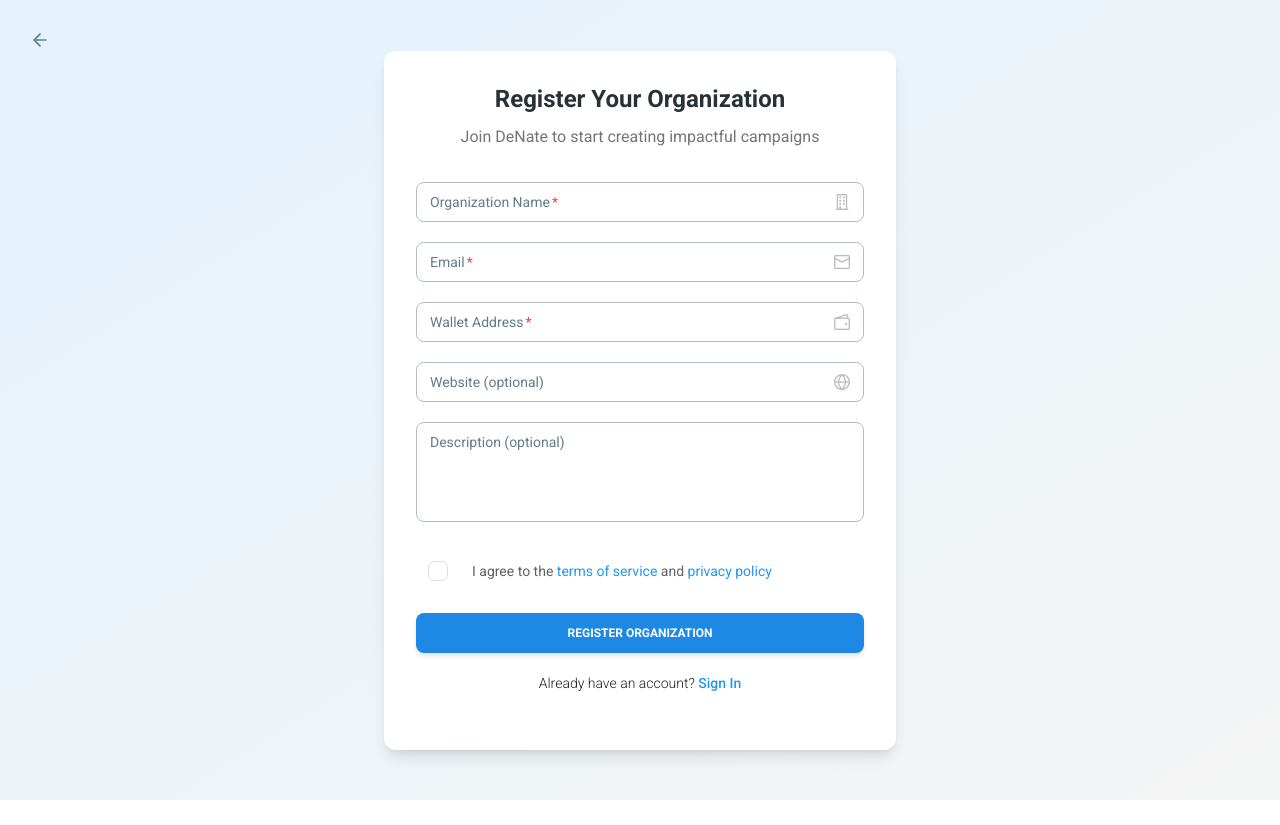
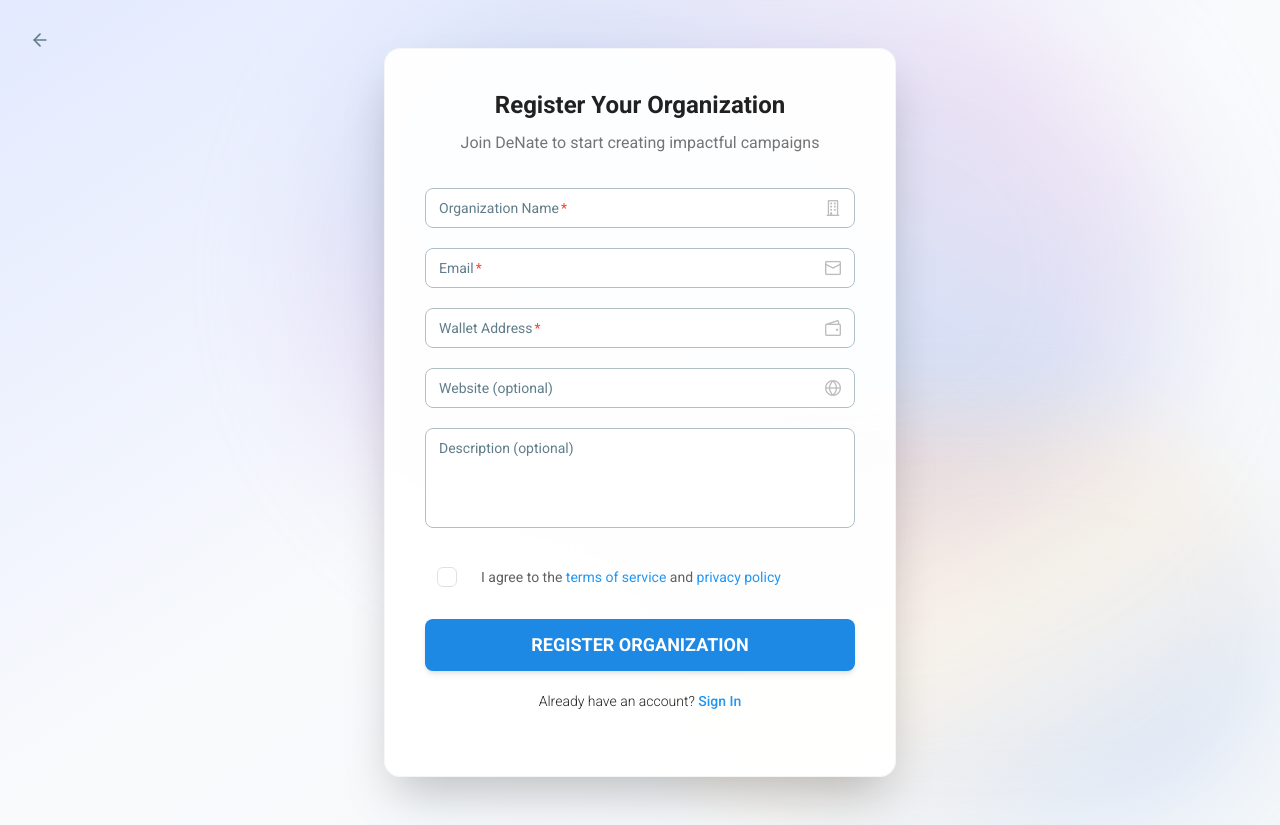
Before and after one commit to Aidenthien/fundit8, a Next.js app: page /register in a window 1280 px wide. Before the commit the page ends 800 px from the top, so only its background shows below. Built offline with nearby package versions, Linux system fonts and the light colour scheme; what @rainbow-me/rainbowkit, wagmi would draw is missing.

Commit message:
UI fixes on the KYB & register organization profile page

```diff
--- a/app/register/page.tsx
+++ b/app/register/page.tsx
@@ -114,7 +114,13 @@ export default function RegisterPage() {
   };
 
   return (
-    <div className="min-h-screen bg-gradient-to-br from-blue-50 to-gray-100 flex items-center justify-center py-12 px-4 sm:px-6 lg:px-8">
+    <div className="min-h-screen relative flex items-center justify-center py-12 px-4 sm:px-6 lg:px-8 overflow-hidden">
+      {/* Aurora background */}
+      <div className="absolute inset-0 -z-10">
+        <div className="w-full h-full bg-gradient-to-br from-[#e0e7ff] via-[#f8fafc] to-[#f1f5f9] opacity-90" />
+        <div className="absolute left-1/4 top-0 w-2/3 h-2/3 bg-gradient-to-tr from-[#fbc2eb] via-[#a6c1ee] to-[#fdc2e8] rounded-full blur-3xl opacity-40 animate-pulse" />
+        <div className="absolute right-0 bottom-0 w-1/2 h-1/2 bg-gradient-to-br from-[#fcb69f] via-[#ffecd2] to-[#a1c4fd] rounded-full blur-2xl opacity-30 animate-pulse" />
+      </div>
       <div className="absolute top-4 left-4">
         <IconButton
           variant="text"
@@ -130,7 +136,7 @@ export default function RegisterPage() {
         </IconButton>
       </div>
       <motion.div
-        className="max-w-lg w-full bg-white shadow-lg rounded-xl p-8"
+        className="max-w-lg w-full bg-white/95 shadow-2xl rounded-2xl p-10 border border-gray-100"
         initial="hidden"
         animate="visible"
         variants={fadeIn}
@@ -140,7 +146,7 @@ export default function RegisterPage() {
           <Typography
             variant="h4"
             color="blue-gray"
-            className="mb-2 font-bold"
+            className="mb-2 font-bold text-gray-900"
             placeholder={null}
             onPointerEnterCapture={undefined}
             onPointerLeaveCapture={undefined}
@@ -157,13 +163,12 @@ export default function RegisterPage() {
             Join DeNate to start creating impactful campaigns
           </Typography>
         </div>
-
         {/* Form */}
         <form onSubmit={handleSubmit} className="space-y-6">
           {/* Error/Success Messages */}
           {error && (
             <motion.div
-              className="flex items-center gap-2 p-4 bg-red-50 text-red-600 rounded-lg"
+              className="flex items-center gap-2 p-4 bg-red-50 text-red-600 rounded-lg border border-red-200"
               initial="hidden"
               animate="visible"
               variants={messageAnimation}
@@ -174,7 +179,7 @@ export default function RegisterPage() {
           )}
           {success && (
             <motion.div
-              className="flex items-center gap-2 p-4 bg-green-50 text-green-600 rounded-lg"
+              className="flex items-center gap-2 p-4 bg-green-50 text-green-600 rounded-lg border border-green-200"
               initial="hidden"
               animate="visible"
               variants={messageAnimation}
@@ -183,7 +188,6 @@ export default function RegisterPage() {
               <span>{success}</span>
             </motion.div>
           )}
-
           {/* Form Fields */}
           <div className="space-y-5">
             <Input
@@ -192,13 +196,12 @@ export default function RegisterPage() {
               value={formData.name}
               onChange={handleChange}
               required
-              className="border-gray-300 focus:border-blue-500 focus:ring-blue-500 rounded-lg"
+              className="border-gray-200 focus:border-blue-500 focus:ring-blue-500 rounded-lg bg-white text-gray-900"
               crossOrigin={undefined}
               onPointerEnterCapture={undefined}
               onPointerLeaveCapture={undefined}
               icon={<i className="pi pi-building text-gray-400" />}
             />
-
             <Input
               label="Email"
               name="email"
@@ -206,48 +209,44 @@ export default function RegisterPage() {
               value={formData.email}
               onChange={handleChange}
               required
-              className="border-gray-300 focus:border-blue-500 focus:ring-blue-500 rounded-lg"
+              className="border-gray-200 focus:border-blue-500 focus:ring-blue-500 rounded-lg bg-white text-gray-900"
               crossOrigin={undefined}
               onPointerEnterCapture={undefined}
               onPointerLeaveCapture={undefined}
               icon={<i className="pi pi-envelope text-gray-400" />}
             />
-
             <Input
               label="Wallet Address"
               name="walletAddress"
               value={formData.walletAddress}
               onChange={handleChange}
               required
-              className="border-gray-300 focus:border-blue-500 focus:ring-blue-500 rounded-lg"
+              className="border-gray-200 focus:border-blue-500 focus:ring-blue-500 rounded-lg bg-white text-gray-900"
               crossOrigin={undefined}
               onPointerEnterCapture={undefined}
               onPointerLeaveCapture={undefined}
               icon={<i className="pi pi-wallet text-gray-400" />}
             />
-
             <Input
               label="Website (optional)"
               name="website"
               value={formData.website}
               onChange={handleChange}
-              className="border-gray-300 focus:border-blue-500 focus:ring-blue-500 rounded-lg"
+              className="border-gray-200 focus:border-blue-500 focus:ring-blue-500 rounded-lg bg-white text-gray-900"
               crossOrigin={undefined}
               onPointerEnterCapture={undefined}
               onPointerLeaveCapture={undefined}
               icon={<i className="pi pi-globe text-gray-400" />}
             />
-
             <Textarea
               label="Description (optional)"
               name="description"
               value={formData.description}
               onChange={handleChange}
-              className="min-h-[100px] border-gray-300 focus:border-blue-500 focus:ring-blue-500 rounded-lg"
+              className="min-h-[100px] border-gray-200 focus:border-blue-500 focus:ring-blue-500 rounded-lg bg-white text-gray-900"
               onPointerEnterCapture={undefined}
               onPointerLeaveCapture={undefined}
             />
-
             <div className="flex items-center gap-3">
               <Checkbox
                 id="agree-terms"
@@ -269,11 +268,10 @@ export default function RegisterPage() {
                 </Link>
               </label>
             </div>
-
             <motion.div whileHover={{ scale: 1.02 }} whileTap={{ scale: 0.98 }}>
               <Button
                 type="submit"
-                className="w-full bg-blue-600 hover:bg-blue-700 text-white rounded-lg py-3 transition-all"
+                className="w-full bg-blue-600 hover:bg-blue-700 text-white rounded-lg py-3 transition-all font-bold text-lg shadow-md"
                 disabled={loading}
                 placeholder={null}
                 onPointerEnterCapture={undefined}
@@ -308,9 +306,8 @@ export default function RegisterPage() {
                 )}
               </Button>
             </motion.div>
-
             <CardFooter
-              className="pt-0 text-center"
+              className="pt-0 text-center bg-transparent"
               placeholder={null}
               onPointerEnterCapture={undefined}
               onPointerLeaveCapture={undefined}
```
Also changed, not shown: app/kyb-form/page.tsx (+18 -17 lines). Lines whose indentation alone changed are shown as unchanged.
